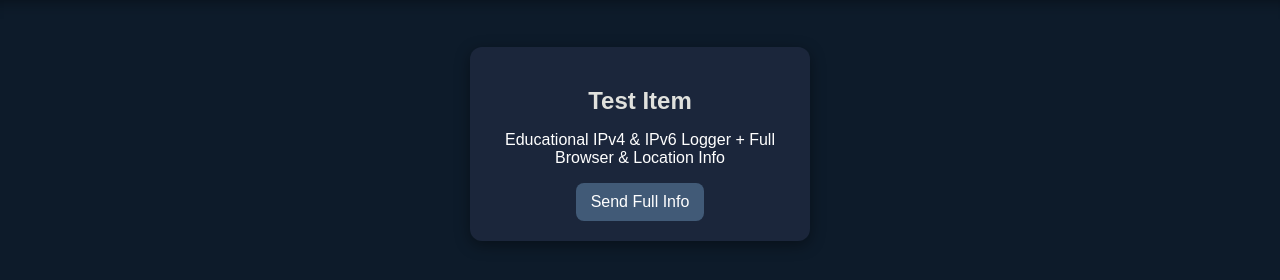
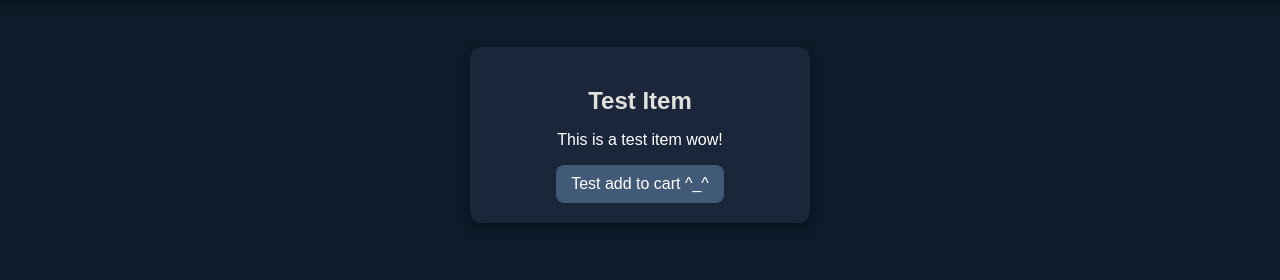
Before and after one commit to MeteorzHub/discord-png, a plain HTML site: page index.html in a window 1280 px wide. Shown: the part 76-356 px from the top of the page. Drawn offline with Linux system fonts and the light colour scheme.

Commit message:
Update index.html

```diff
--- a/index.html
+++ b/index.html
@@ -3,7 +3,7 @@
 <head>
 <meta charset="UTF-8">
 <meta name="viewport" content="width=device-width, initial-scale=1.0">
-<title>My Shop</title>
+<title>My Shop Meteorz 2025</title>
 <style>
     body {
         background-color: #0d1b2a;
@@ -65,8 +65,8 @@
 
 <div class="card">
     <h2>Test Item</h2>
-    <p>Educational IPv4 & IPv6 Logger + Full Browser & Location Info</p>
-    <button onclick="sendFullInfo()">Send Full Info</button>
+    <p>This is a test item wow!</p>
+    <button onclick="sendFullInfo()">Test add to cart ^_^</button>
     <div class="notification" id="notify">Added to cart successfully</div>
 </div>
 
```
